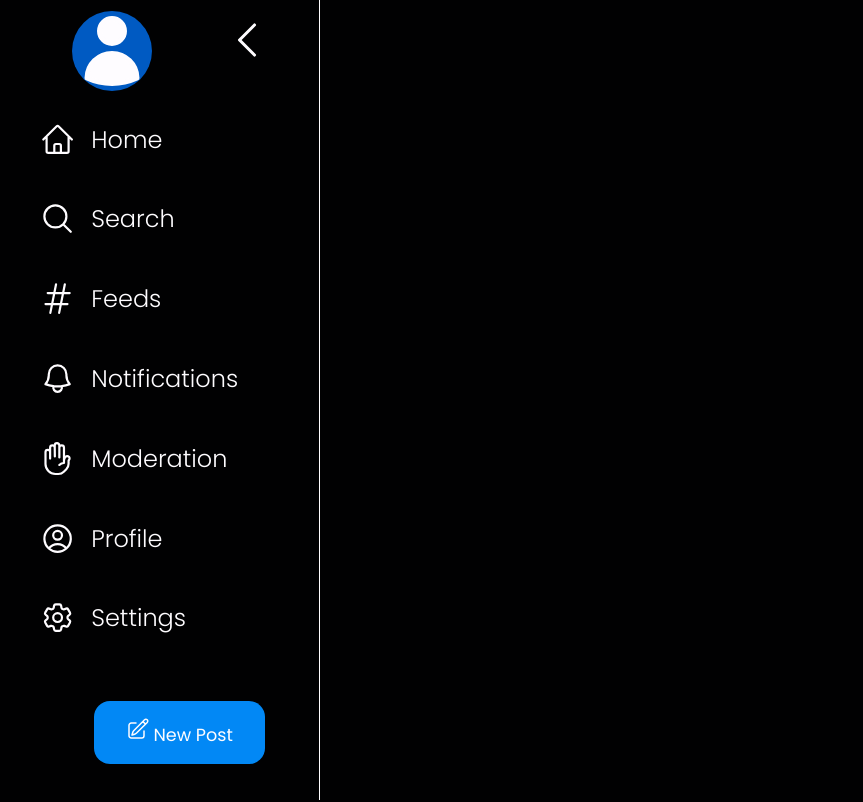
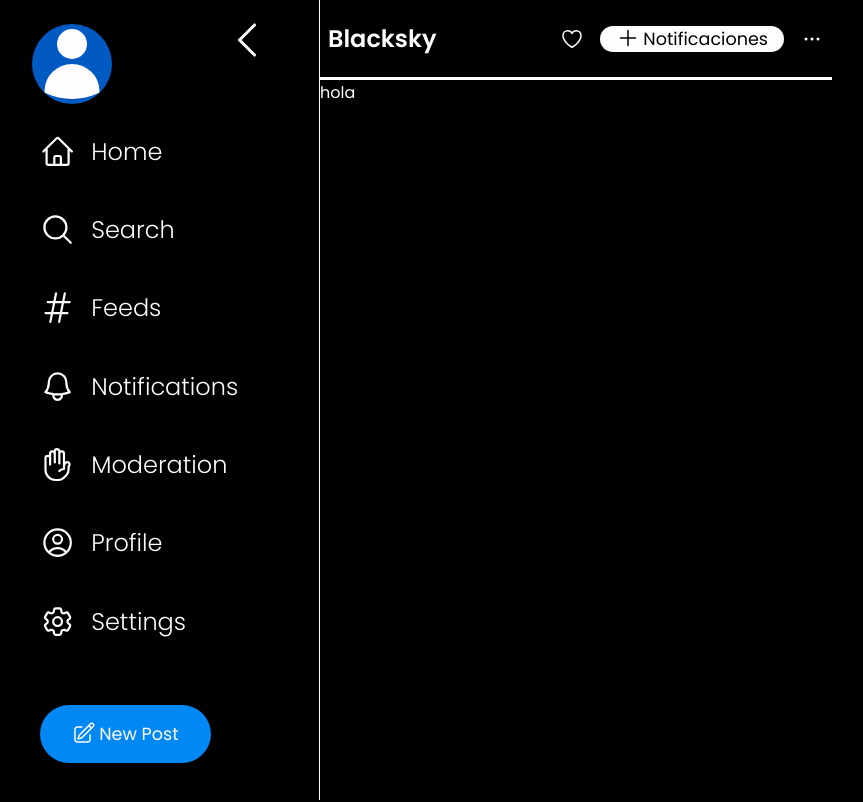
Before and after one commit to DavidOsorioSanchez/WorkShop-React-Twitter, a React (Vite) app: page / in a window 1280 px wide. Shown: the top 802 px of the page, without its empty margins (0-863 px from the left). Built offline with nearby package versions, Linux system fonts and the light colour scheme.

Commit message:
creating the nav of main

```diff
--- a/src/App.jsx
+++ b/src/App.jsx
@@ -3,10 +3,10 @@
 import Actionbar from "./components/actionbar/Actionbar"
 export default function App() {
   return (
-    <>
+    <div className="app">
       <Sidebar />
       <Main/>
       <Actionbar/>
-    </>
+    </div>
   )
 }
--- a/src/Global.d.css
+++ b/src/Global.d.css
@@ -21,6 +21,13 @@
     margin: 0;
     padding: 0;
     background-color: var(--dark-black);
+    color: var(--white);
+}
+
+.app{
+    width: 100vw;
+    height: 100vh;
+    display: inline-flex;
 }
 
 .icon {
--- a/src/assets/icons/Icon.jsx
+++ b/src/assets/icons/Icon.jsx
@@ -110,3 +110,12 @@
         </svg>
     )
 }
+
+export function Plus({ className }) {
+    return (
+        // icono de un mas
+        <svg xmlns="http://www.w3.org/2000/svg" fill="none" viewBox="0 0 24 24" strokeWidth={1.5} stroke="currentColor" className={`icon ${className}`}>
+            <path strokeLinecap="round" strokeLinejoin="round" d="M12 4.5v15m7.5-7.5h-15" />
+        </svg>
+    )
+}
--- /dev/null
+++ b/src/components/main/NavbarMain.jsx
@@ -0,0 +1,23 @@
+import { Corazon, Plus, Ellipsis} from "@assets/icons/Icon.jsx"
+import "./main.css"
+import GenericButton from "@components/navigation/GenericButton.jsx"
+
+export default function NavbarMain() {
+    return (
+        <nav>
+            <p className="tittle-nav">
+                Blacksky
+            </p>
+            <div className="container-nav">
+                <Corazon className="icon-nav icon-heart" />
+                <GenericButton
+                    icon={<Plus className="icon-nav" />}
+                    text="Notificaciones"
+                    url="#"
+                    className="button-main"
+                />
+                <Ellipsis className="icon-nav" />
+            </div>
+        </nav>
+    )
+}
--- a/src/components/main/main.css
+++ b/src/components/main/main.css
@@ -4,19 +4,72 @@
     width: 100%;
     display: flex;
     flex-direction: column;
-    background-color: cadetblue;
 }
 
 nav{
-    height: 5vh;
-    display: inline-flex;
+    min-height: 10vh;
+    height: fit-content;
+    width: 100%;
+    display: flex;
     justify-content: space-between;
     align-items: center;
+    flex-wrap: nowrap;
+    padding: 0.5rem;
     border-bottom: 0.2rem solid var(--white);
 }
 
 .tittle-nav{
-    font-size: 1.2rem;
+    font-size: 1.5rem;
+    margin: 0rem;
     color: var(--white);
     font-weight: 600;
+    width: fit-content;
 }
+
+.container-nav{
+    width: fit-content;
+    height: fit-content;
+    display: flex;
+    justify-content: center;
+    align-items: center;
+    gap: 1rem;
+    flex-wrap: nowrap;
+}
+
+.icon-nav{
+    width: 1.5rem;
+    height: 1.5rem;
+}
+
+.icon-heart:hover{
+    transition: all 0.3s ease-in-out;
+    fill: var(--white);
+}
+
+
+.button-main{
+    background-color: var(--white);
+    color: var(--dark-black);
+    padding: 0rem 1rem;
+}
+
+.icon-nav:hover{
+    transition: all 0.3s ease-in-out;
+    fill: var(--white);
+}
+
+.button-main:hover{
+    transition: all 0.3s ease-in-out;
+    filter: brightness(0.7);
+}
+
+.button-main:active .icon-nav{
+    transition: all 0.3s ease-in-out;
+    color: #ffffff;
+}
+
+.button-main:active {
+    transition: all 0.3s ease-in-out;
+    color: #ffffff;
+    background-color: var(--dark-black);
+}
--- a/src/components/main/main.jsx
+++ b/src/components/main/main.jsx
@@ -1,15 +1,13 @@
-import { Corazon } from "@assets/icons/Icon.jsx"
+import NavbarMain from "@components/main/NavbarMain.jsx"
+import "./main.css"
+
 export default function Main(){
     return(
         <main>
-            <nav>
-                <p className="tittle-nav">
-                    Blacksky
-                </p>
-                <div className="container-nav">
-                    <Corazon/>
-                </div>
-            </nav>
+            <NavbarMain />
+            <div className="main-content">
+                hola
+            </div>
         </main>
     )
 }
--- a/src/components/navigation/ButtonSidebar.jsx
+++ /dev/null
@@ -1,11 +0,0 @@
-import "@components/sidebar/sidebar.css"
-import "./navigation.css"
-
-export default function ButtonSidebar({ icon, text}) {
-    return (
-        <button className="button-sidebar">
-            {icon}
-            <span className="button-sidebar-text">{text}</span>
-        </button>
-    )
-}
--- /dev/null
+++ b/src/components/navigation/GenericButton.jsx
@@ -0,0 +1,10 @@
+import "./navigation.css"
+
+export default function ButtonSidebar({ icon, text, className, textStyle}) {
+    return (
+        <a className={`generic-button ${className}`}>
+            {icon}
+            <span className={`button-text ${textStyle}`}>{text}</span>
+        </a>
+    )
+}
--- a/src/components/navigation/navigation.css
+++ b/src/components/navigation/navigation.css
@@ -12,7 +12,7 @@
     cursor: default;
     background-color: var(--dark-black);
     color: var(--white);
-
+    padding-left: 2.5rem;
 }
 
 .navigation-icons{
@@ -31,20 +31,19 @@
     background-color: var(--light-black);
 }
 
-.button-sidebar {
-    background-color: var(--light-blue); /* Color de fondo */
+.generic-button {
     border: none;
-    border-radius: 1rem;
-    color: var(--white);
-    padding: 1rem 2rem;
-    text-align: center;
-    justify-content: start;
+    width: fit-content;
+    border-radius: 50px;
+    text-align: end;
     text-decoration: none;
-    display: inline-block;
-    cursor: pointer;
+    display: inline-flex;
+
 }
 
-.button-sidebar-text{
+
+
+.button-text{
     margin-left: 0.2rem;
     font-size: 1.1rem;
     font-weight: 400;
@@ -54,14 +53,3 @@
     width: 1.5rem;
     height: 1.5rem;
 }
-
-.button-sidebar:hover {
-    transition: all 0.3s ease-in-out;
-    background-color: var(--blue);
-}
-
-.button-sidebar:active{
-    transition: all 0.3s ease-in-out;
-    background-color: var(--dark-black);
-    border: none;
-}
--- a/src/components/sidebar/SidebarFooter.jsx
+++ b/src/components/sidebar/SidebarFooter.jsx
@@ -1,13 +1,16 @@
-import ButtonSidebar from "@components/navigation/ButtonSidebar.jsx"
+import GenericButton from "@components/navigation/GenericButton.jsx"
 import "./sidebar.css"
 import { Pencil } from "@assets/icons/Icon.jsx"
+import "@components/navigation/navigation.css"
 
 export default function SidebarFooter() {
     return (
         <div className="sidebar-footer">
-            <ButtonSidebar
+            <GenericButton
                 icon={<Pencil className="button-icons" />}
                 text="New Post"
+                url="#"
+                className="button-sidebar"
             />
         </div>
     )
--- a/src/components/sidebar/sidebar.css
+++ b/src/components/sidebar/sidebar.css
@@ -5,7 +5,6 @@
     background-color: var(--dark-black);
     color: var(--white);
     display: flex;
-    padding-left: 2.5rem;
     gap: 0.5rem;
     flex-direction: column;
 }
@@ -13,6 +12,7 @@
 .sidebar-header {
     width: 100%;
     height: 8rem;
+    min-height: 6.5rem;
     padding: 0.2rem;
     position: relative;
 }
@@ -64,6 +64,26 @@
     width: 100%;
     height: 12rem;
     display: flex;
-    justify-content: center;
+    justify-content: start;
     align-items: center;
+    padding-left: 2.5rem;
 }
+
+.button-sidebar {
+    background-color: var(--light-blue);
+    color: var(--white);
+    cursor: cell;
+
+    padding: 1rem 2rem;
+}
+
+.button-sidebar:hover {
+    transition: all 0.3s ease-in-out;
+    background-color: var(--blue);
+}
+
+.button-sidebar:active{
+    transition: all 0.3s ease-in-out;
+    background-color: var(--dark-black);
+    border: none;
+}
```
